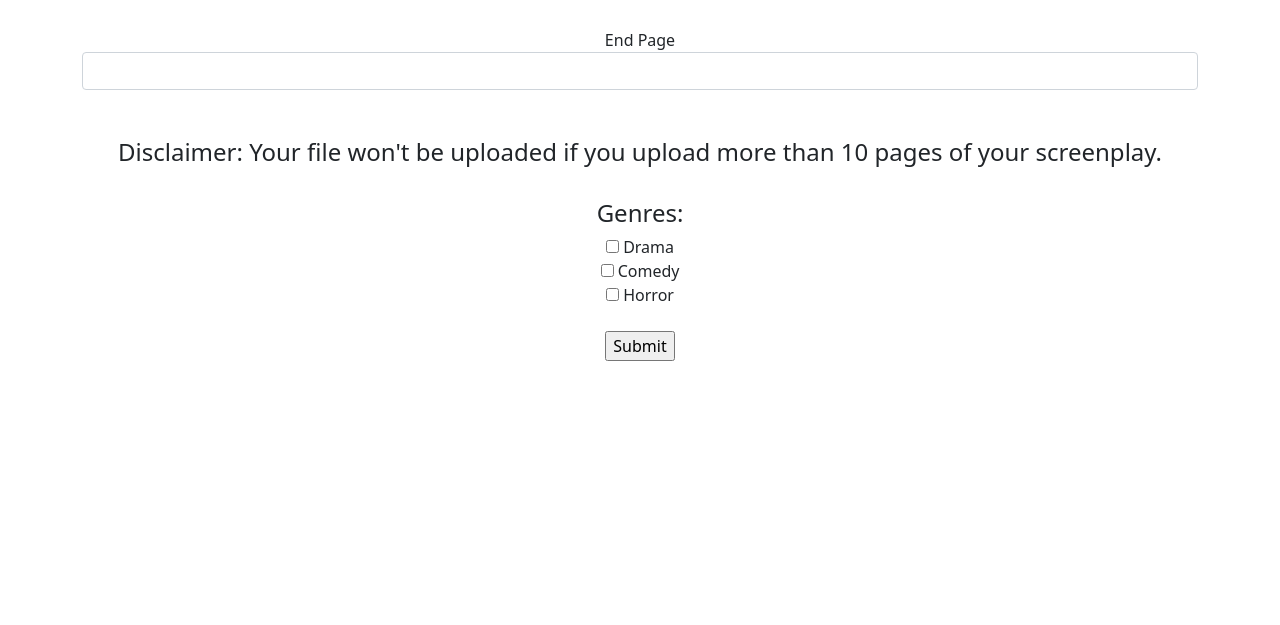
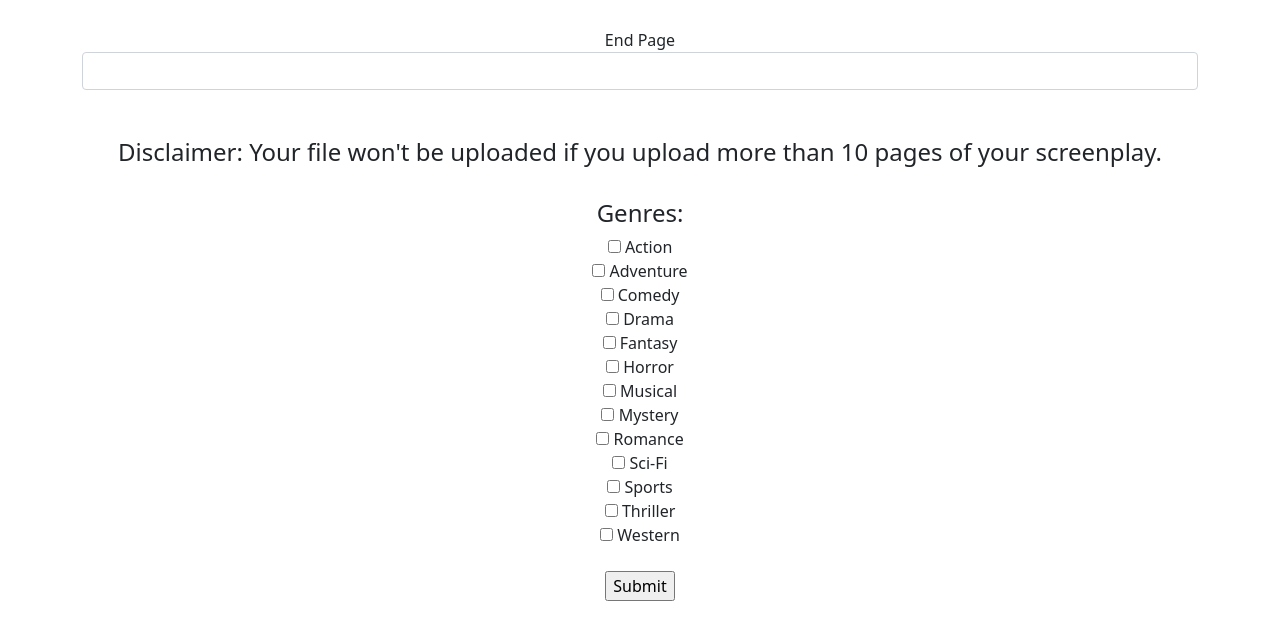
Before and after one commit to Ansh8729/FilmNEA, a Flask app: page /post in a window 1280 px wide. Shown: the part 815-1440 px from the top of the page. Before the commit the page ends 1176 px from the top, so only its background shows below. Run offline with Flask 3, Linux system fonts and the light colour scheme; a user stored in the database is signed in; parts of the project's set-up code (start-up, migrations or seed data) failed here and were passed over.

Commit message:
added more genres

```diff
--- a/website/__init__.py
+++ b/website/__init__.py
@@ -24,13 +24,13 @@ def create_app():
 
     with app.app_context():
         db.create_all()
-        genrelist = ['Drama', 'Comedy', 'Horror']
+        genrelist = ['Action', 'Adventure', 'Comedy', 'Drama', 'Fantasy', 'Horror', 'Musical', 'Mystery', 'Romance', 'Sci-Fi', 'Sports', 'Thriller', 'Western']
         for i in range(len(genrelist)):
             newgenre = Genres(genre=genrelist[i])
             db.session.add(newgenre)
             db.session.commit()
         for i in Genres.query.all():
-            if i.genreid > 3:
+            if i.genreid > 13:
                 db.session.delete(i)
                 db.session.commit()
 
--- a/website/templates/create_post.html
+++ b/website/templates/create_post.html
@@ -39,12 +39,44 @@
             <input type="number" id="end" name="end" class="form-control" style="text-align: center;" required><br><br>
             <h4>Disclaimer: Your file won't be uploaded if you upload more than 10 pages of your screenplay.</h4><br>
             <h4>Genres:</h4>
-            <input type="checkbox" id="drama" name="genres" value="1">
-            <label for="drama">Drama</label><br>
-            <input type="checkbox" id="comedy" name="genres" value="2">
-            <label for="comedy">Comedy</label><br>
-            <input type="checkbox" id="horror" name="genres" value="3">
+            <input type="checkbox" id="action" name="genres" value="1">
+            <label for="action">Action</label>
+            <br>
+            <input type="checkbox" id="adv" name="genres" value="2">
+            <label for="adv">Adventure</label>
+            <br>
+            <input type="checkbox" id="comedy" name="genres" value="3">
+            <label for="comedy">Comedy</label>
+            <br>
+            <input type="checkbox" id="drama" name="genres" value="4">
+            <label for="drama">Drama</label>
+            <br>
+            <input type="checkbox" id="fantasy" name="genres" value="5">
+            <label for="fantasy">Fantasy</label>
+            <br>
+            <input type="checkbox" id="horror" name="genres" value="6">
             <label for="horror">Horror</label>
+            <br>
+            <input type="checkbox" id="musical" name="genres" value="7">
+            <label for="musical">Musical</label>
+            <br>
+            <input type="checkbox" id="mystery" name="genres" value="8">
+            <label for="mystery">Mystery</label>
+            <br>
+            <input type="checkbox" id="romance" name="genres" value="9">
+            <label for="romance">Romance</label>
+            <br>
+            <input type="checkbox" id="scifi" name="genres" value="10">
+            <label for="scifi">Sci-Fi</label>
+            <br>
+            <input type="checkbox" id="sports" name="genres" value="11">
+            <label for="sports">Sports</label>
+            <br>
+            <input type="checkbox" id="thriller" name="genres" value="12">
+            <label for="thriller">Thriller</label>
+            <br>
+            <input type="checkbox" id="west" name="genres" value="13">
+            <label for="west">Western</label>
             <br><br>
             <input type="submit" value="Submit">
         </form>
@@ -64,12 +96,44 @@
             <input type="date" id="date" name="date" required>
             <br><br>
             <h4>Genres:</h4>
-            <input type="checkbox" id="drama" name="genres" value="1">
-            <label for="drama">Drama</label><br>
-            <input type="checkbox" id="comedy" name="genres" value="2">
-            <label for="comedy">Comedy</label><br>
-            <input type="checkbox" id="horror" name="genres" value="3">
+            <input type="checkbox" id="action" name="genres" value="1">
+            <label for="action">Action</label>
+            <br>
+            <input type="checkbox" id="adv" name="genres" value="2">
+            <label for="adv">Adventure</label>
+            <br>
+            <input type="checkbox" id="comedy" name="genres" value="3">
+            <label for="comedy">Comedy</label>
+            <br>
+            <input type="checkbox" id="drama" name="genres" value="4">
+            <label for="drama">Drama</label>
+            <br>
+            <input type="checkbox" id="fantasy" name="genres" value="5">
+            <label for="fantasy">Fantasy</label>
+            <br>
+            <input type="checkbox" id="horror" name="genres" value="6">
             <label for="horror">Horror</label>
+            <br>
+            <input type="checkbox" id="musical" name="genres" value="7">
+            <label for="musical">Musical</label>
+            <br>
+            <input type="checkbox" id="mystery" name="genres" value="8">
+            <label for="mystery">Mystery</label>
+            <br>
+            <input type="checkbox" id="romance" name="genres" value="9">
+            <label for="romance">Romance</label>
+            <br>
+            <input type="checkbox" id="scifi" name="genres" value="10">
+            <label for="scifi">Sci-Fi</label>
+            <br>
+            <input type="checkbox" id="sports" name="genres" value="11">
+            <label for="sports">Sports</label>
+            <br>
+            <input type="checkbox" id="thriller" name="genres" value="12">
+            <label for="thriller">Thriller</label>
+            <br>
+            <input type="checkbox" id="west" name="genres" value="13">
+            <label for="west">Western</label>
             <br><br>
             <input type="submit" id="submit" name="submit">
         </form>
--- a/website/views.py
+++ b/website/views.py
@@ -241,14 +241,17 @@ def filter():
     scripthas = ScriptHas.query.all()
     likes = LikedScreenplays.query.all()
     genre = flask.request.form.get("genre")
-    genre2 = Genres.query.filter_by(genreid=genre).first()
-    scriptids = ScriptHas.query.filter_by(genreid=genre).all()
-    posts = []
-    for i in scriptids:
-        script = Screenplays.query.filter_by(scriptid=i.scriptid).first()
-        posts.append(script)
-    flask.flash(f"Now showing all {genre2.genre} scripts.")
-    return flask.render_template("home.html", user=current_user, posts=posts, comments=comments, scripthas=scripthas, recs=recs, likes=likes)
+    if genre == "0":
+        return flask.redirect(flask.url_for("views.home"))
+    else:
+        genre2 = Genres.query.filter_by(genreid=genre).first()
+        scriptids = ScriptHas.query.filter_by(genreid=genre).all()
+        posts = []
+        for i in scriptids:
+            script = Screenplays.query.filter_by(scriptid=i.scriptid).first()
+            posts.append(script)
+        flask.flash(f"Now showing all {genre2.genre} scripts.")
+        return flask.render_template("home.html", user=current_user, posts=posts, comments=comments, scripthas=scripthas, recs=recs, likes=likes)
 
 @views.route("/script/<scriptid>", methods=['GET', 'POST'])
 @login_required
@@ -657,14 +660,17 @@ def sort2():
 def filter2():
     comphas = CompHas.query.all()
     genre = flask.request.form.get("genre")
-    genre2 = Genres.query.filter_by(genreid=genre).first()
-    compids = CompHas.query.filter_by(genreid=genre).all()
-    comps = []
-    for i in compids:
-        comp = Competitions.query.filter_by(compid=i.compid).first()
-        comps.append(comp)
-    flask.flash(f"Now showing all {genre2.genre} competitions.")
-    return flask.render_template("competitions.html", user=current_user, comps=comps, comphas=comphas)
+    if genre == "0":
+        return flask.redirect(flask.url_for("views.competitions"))
+    else:
+        genre2 = Genres.query.filter_by(genreid=genre).first()
+        compids = CompHas.query.filter_by(genreid=genre).all()
+        comps = []
+        for i in compids:
+            comp = Competitions.query.filter_by(compid=i.compid).first()
+            comps.append(comp)
+        flask.flash(f"Now showing all {genre2.genre} competitions.")
+        return flask.render_template("competitions.html", user=current_user, comps=comps, comphas=comphas)
 
 @views.route('/comp/<compid>', methods=['GET', 'POST'])
 @login_required
```
Also changed, not shown: website/templates/competitions.html (+15 -4 lines), website/templates/home.html (+14 -7 lines), instance/database.db, 2 other files.
